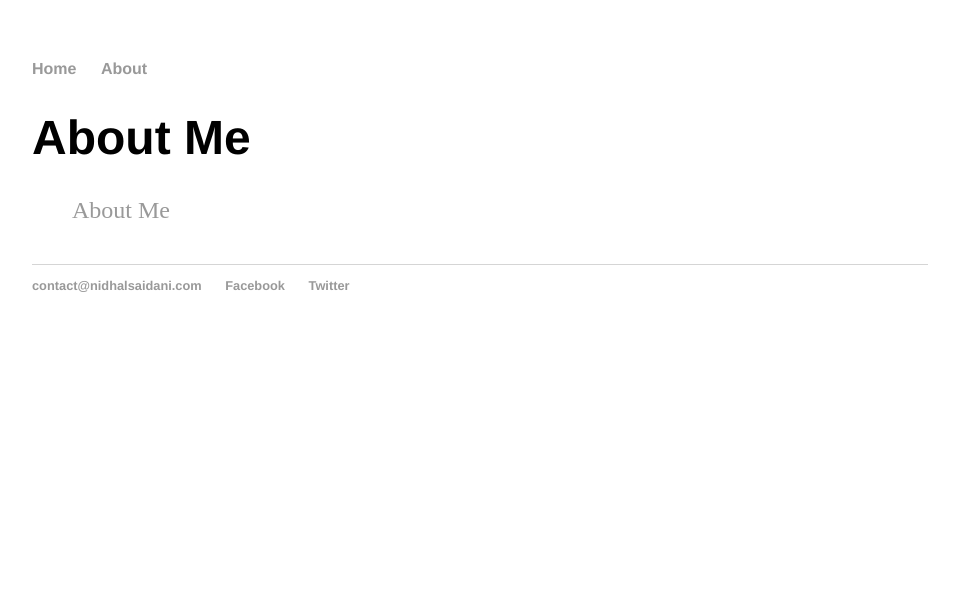
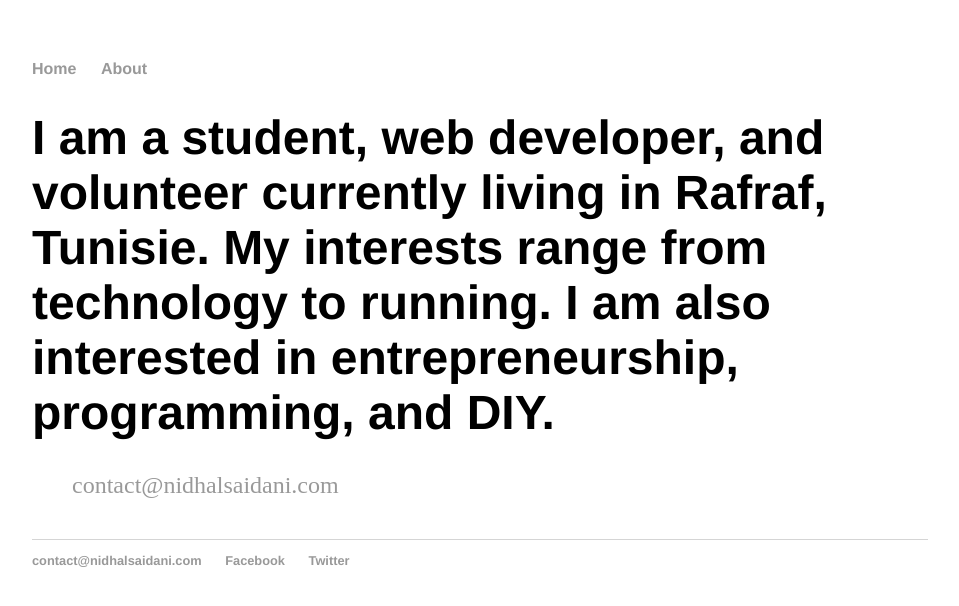
Before and after one commit to nidhalsaidani/nidhalsaidani.github.io, a Jekyll site: the page built from about/index.html, in a window 1280 px wide. Shown: the top 606 px of the page, without its empty margins (160-1119 px from the left). Built offline with Jekyll 4.4.1, drawn with Linux system fonts in a browser that asks for light colours; Markdown is read by kramdown in place of the engine named in the settings.

Commit message:
Update index.html

```diff
--- a/about/index.html
+++ b/about/index.html
@@ -2,10 +2,10 @@
 layout: default
 title: Nidhal Saïdani's About
 ---
-	<h1> About Me </h1>
+	<h1> I am a student, web developer, and volunteer currently living in Rafraf, Tunisie. My interests range from technology to running. I am also interested in entrepreneurship, programming, and DIY. </h1>
 	<ul class="posts">
 
 
-	    <li><a href="mailto:nidhal@pm.me" title="nidhal at pm dot me">About Me</a></li>
+	    <li><a href="mailto:contact@nidhalsaidani.com" title="contact@nidhalsaidani.com">contact@nidhalsaidani.com</a></li>
 
 	</ul>
```
